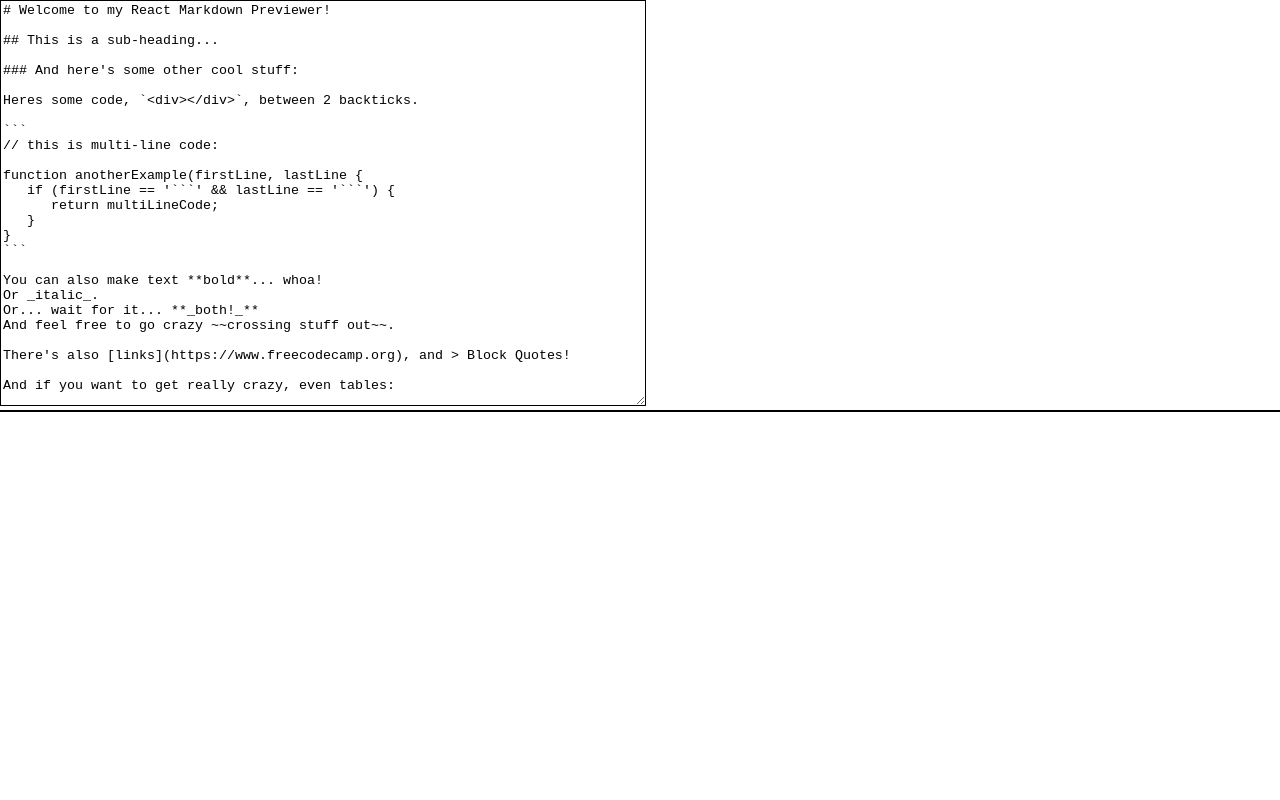
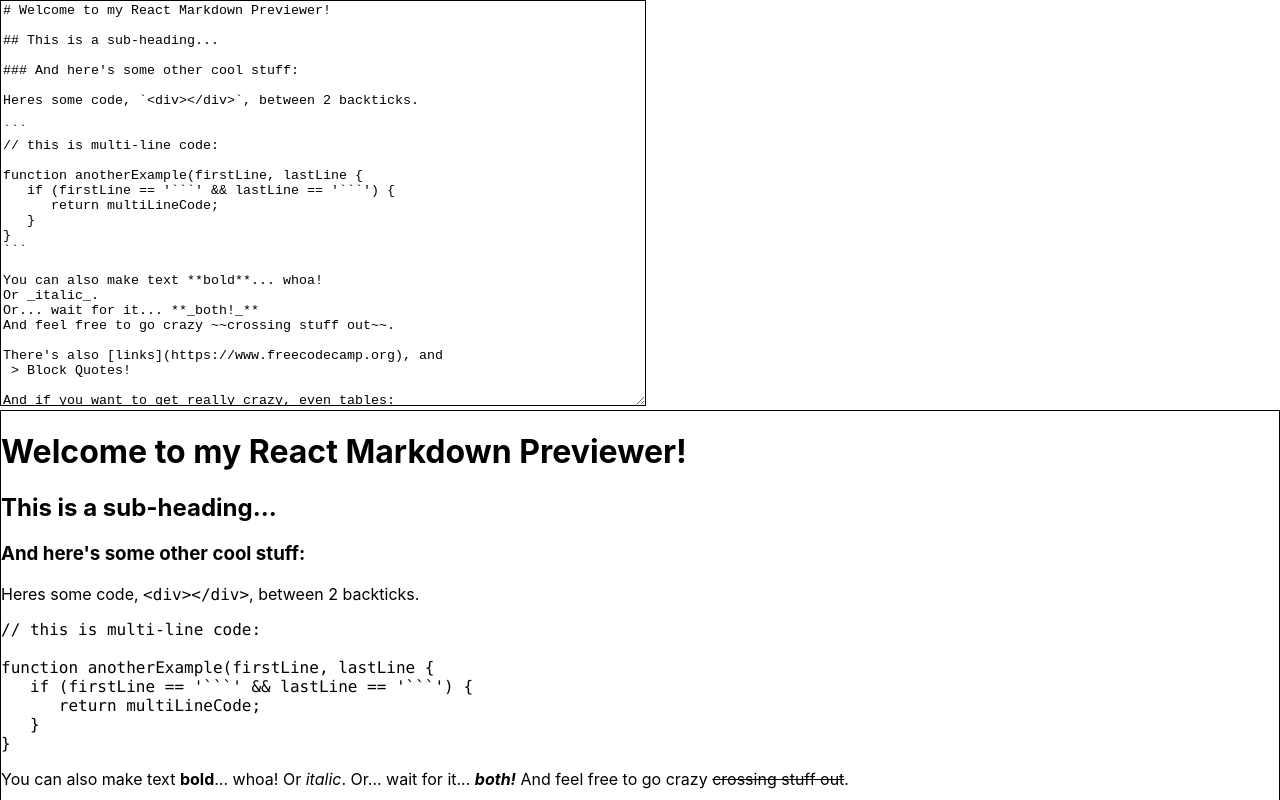
Before and after one commit to korinekj/markdown-previewer, a React (Create React App) app: page / in a window 1280 px wide. Shown: the top 800 px of the page. Built offline with nearby package versions, Linux system fonts and the light colour scheme.

Commit message:
on first load, render #editor markdown as HTML in the #preview

```diff
--- a/src/App.js
+++ b/src/App.js
@@ -23,14 +23,18 @@ class Editor extends React.Component {
     });
   }
 
+  //když se stránka poprvé načte, markdown z #editoru se vyrenderuje jako HTML v #preview
+  componentDidMount(e) {
+    console.log(document);
+    this.setState({
+      input: document.getElementById("editor").value,
+    });
+  }
+
   render() {
     return (
       <div>
-        <textarea
-          id="editor"
-          onChange={this.handleChange}
-          open={this.handleChange}
-        >
+        <textarea id="editor" onChange={this.handleChange}>
           {"# Welcome to my React Markdown Previewer!\n\n" +
             "## This is a sub-heading...\n\n" +
             "### And here's some other cool stuff:\n\n" +
@@ -47,7 +51,7 @@ class Editor extends React.Component {
             "Or _italic_.\n" +
             "Or... wait for it... **_both!_**\n" +
             "And feel free to go crazy ~~crossing stuff out~~.\n\n" +
-            "There's also [links](https://www.freecodecamp.org), and > Block Quotes!\n\n" +
+            "There's also [links](https://www.freecodecamp.org), and\n > Block Quotes!\n\n" +
             "And if you want to get really crazy, even tables:\n\n" +
             "Wild Header | Crazy Header | Another Header?\n" +
             "------------ | ------------- | -------------\n" +
```
